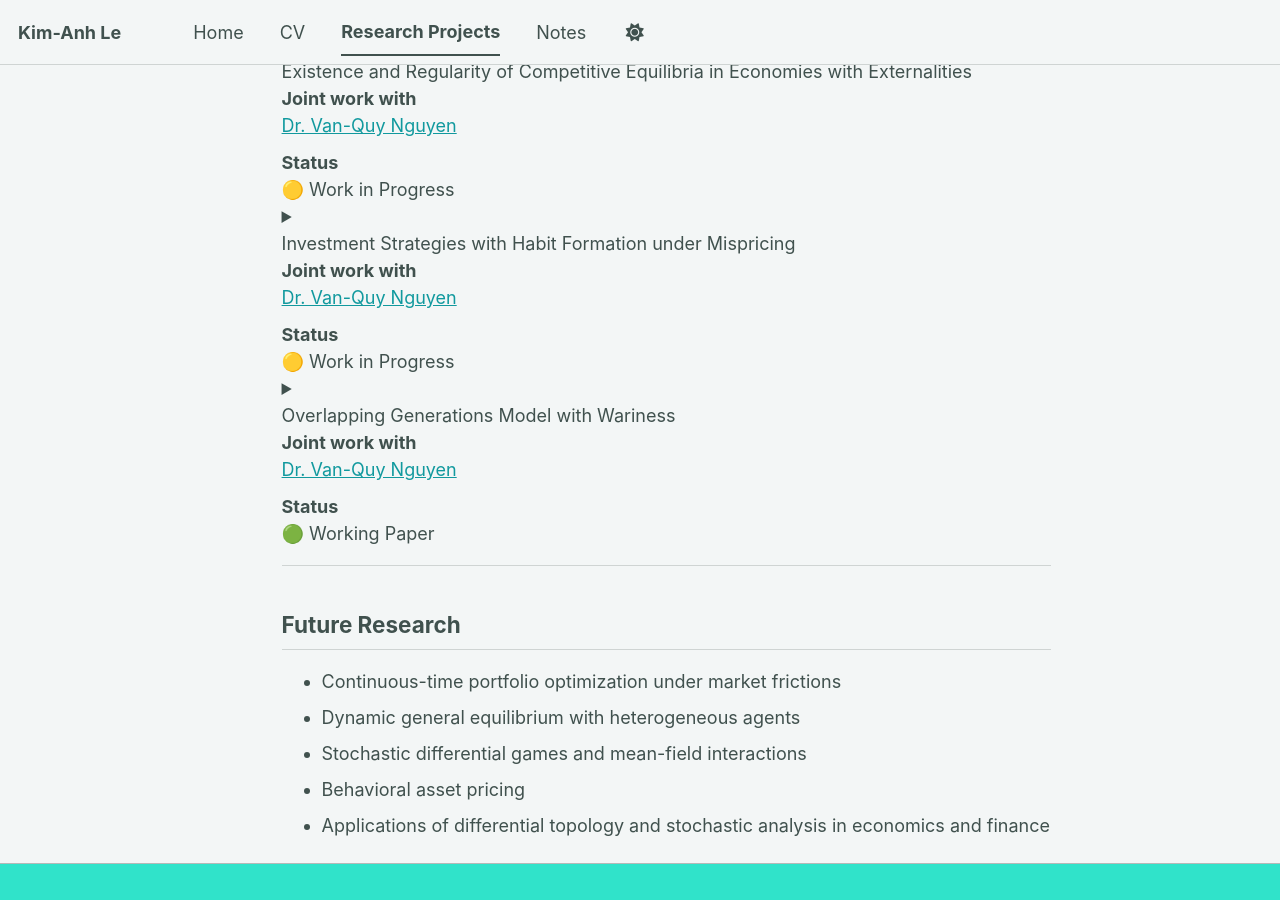
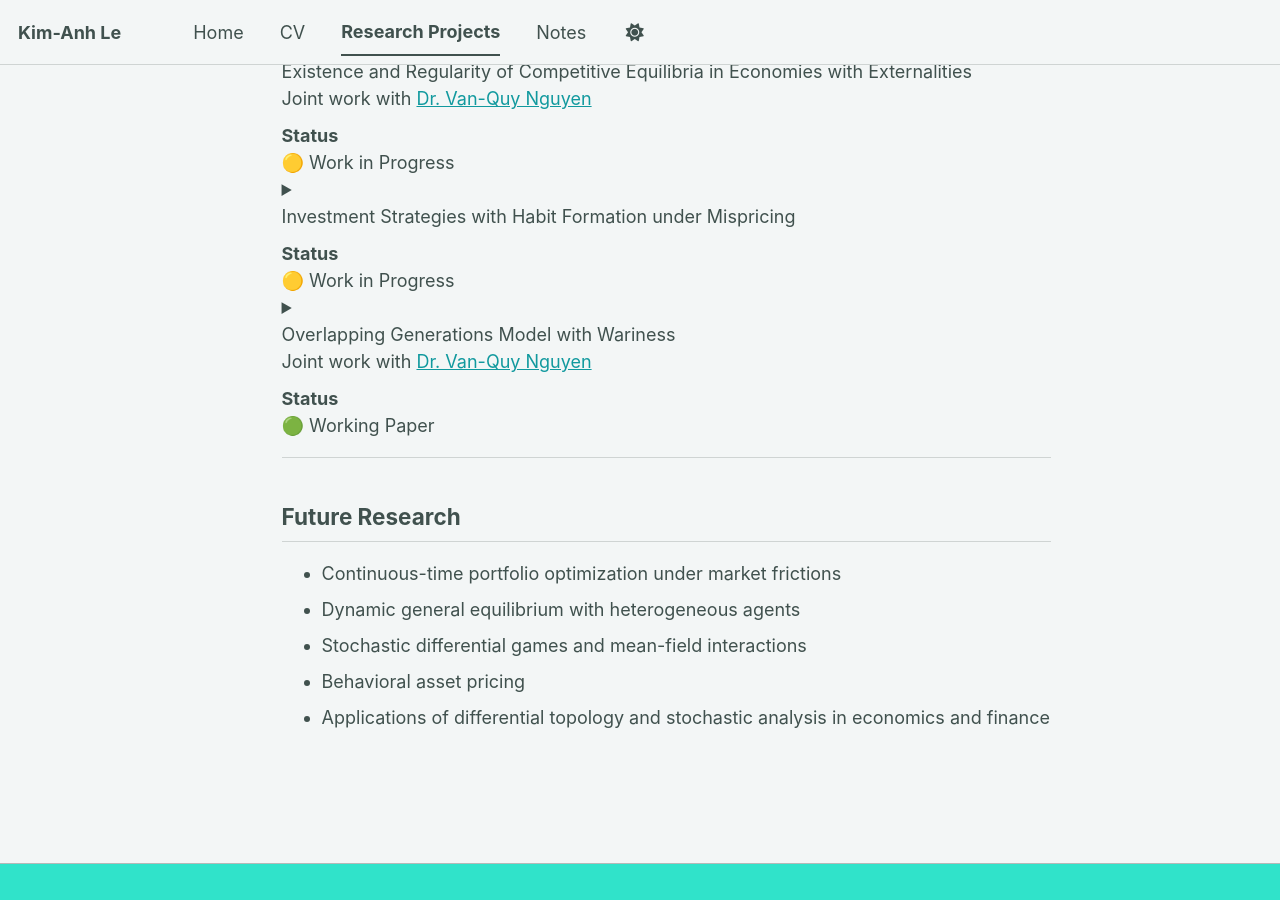
Before and after one commit to kimanhchloe/kimanhchloe.github.io, a Jekyll site: the page built from _pages/research.md, in a window 1280 px wide and 900 px high, scrolled down 514 px. Built offline with Jekyll 4.4.1, drawn with Linux system fonts in a browser that asks for light colours; a style sheet for code colours, icons or effects is not loaded; after the commit the page ends 1381 px from its top, so only the background shows below that.

Commit message:
Update research page and homepage

```diff
--- a/_pages/research.md
+++ b/_pages/research.md
@@ -43,8 +43,7 @@ Existence and Regularity of Competitive Equilibria in Economies with Externaliti
 <div class="project-meta">
 
 <div>
-<strong>Joint work with</strong><br>
-
+Joint work with
 <a href="https://sites.google.com/view/vanquy93/home?authuser=0" target="_blank">
 Dr. Van-Quy Nguyen
 </a>
@@ -115,14 +114,6 @@ Investment Strategies with Habit Formation under Mispricing
 </div>
 
 <div class="project-meta">
-
-<div>
-<strong>Joint work with</strong><br>
-
-<a href="https://sites.google.com/view/vanquy93/home?authuser=0" target="_blank">
-Dr. Van-Quy Nguyen
-</a>
-</div>
 
 <div style="margin-top:10px;">
 
@@ -199,8 +190,7 @@ Overlapping Generations Model with Wariness
 <div class="project-meta">
 
 <div>
-<strong>Joint work with</strong><br>
-
+Joint work with
 <a href="https://sites.google.com/view/vanquy93/home?authuser=0" target="_blank">
 Dr. Van-Quy Nguyen
 </a>
```
